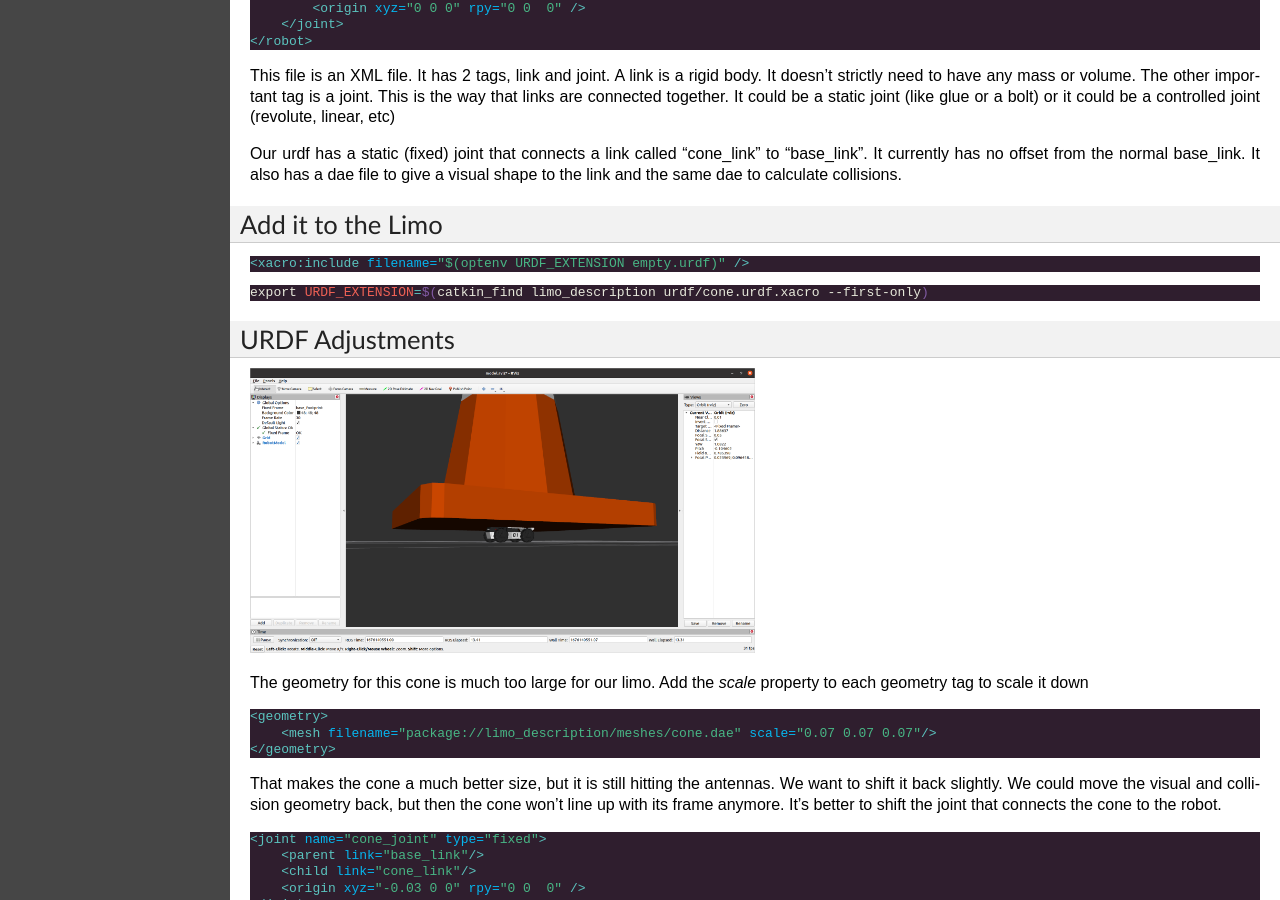
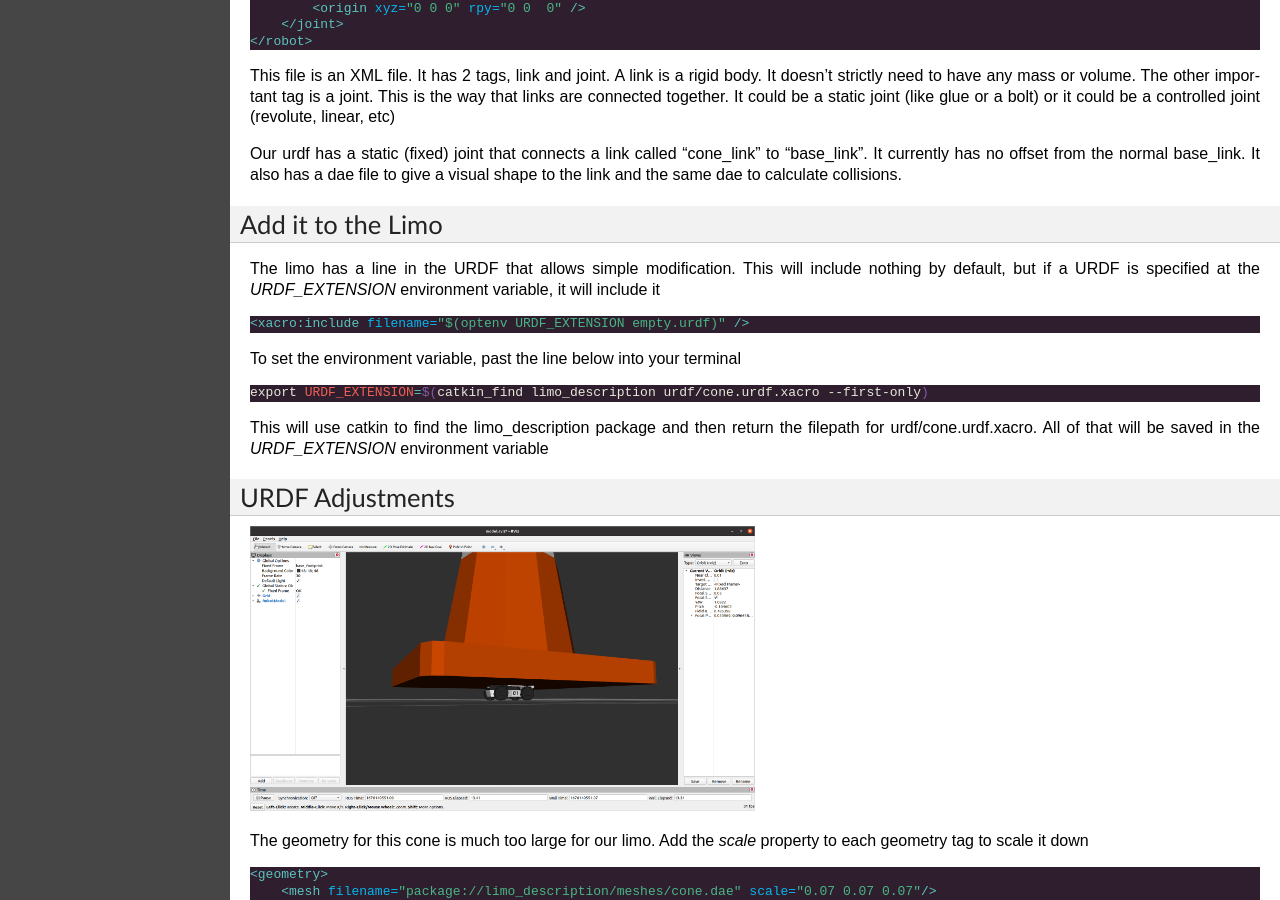
Before and after one commit to limo-agx/limo-agx.github.io, a Sphinx documentation site: the page built from source/custom_urdf.rst, in a window 1280 px wide and 900 px high, scrolled down 2304 px. Built offline with Sphinx 7.4.7, drawn with Linux system fonts in a browser that asks for light colours.

Commit message:
Finished urdf section

```diff
--- a/source/custom_urdf.rst
+++ b/source/custom_urdf.rst
@@ -67,13 +67,19 @@ Our urdf has a static (fixed) joint that connects a link called "cone_link" to "
 Add it to the Limo
 ------------------
 
+The limo has a line in the URDF that allows simple modification.  This will include nothing by default, but if a URDF is specified at the `URDF_EXTENSION` environment variable, it will include it
+
 .. code-block:: xml
 
     <xacro:include filename="$(optenv URDF_EXTENSION empty.urdf)" />
 
+To set the environment variable, past the line below into your terminal
+
 .. code-block:: bash
 
     export URDF_EXTENSION=$(catkin_find limo_description urdf/cone.urdf.xacro --first-only)
+
+This will use catkin to find the limo_description package and then return the filepath for urdf/cone.urdf.xacro.  All of that will be saved in the `URDF_EXTENSION` environment variable
 
 URDF Adjustments
 ----------------
```
